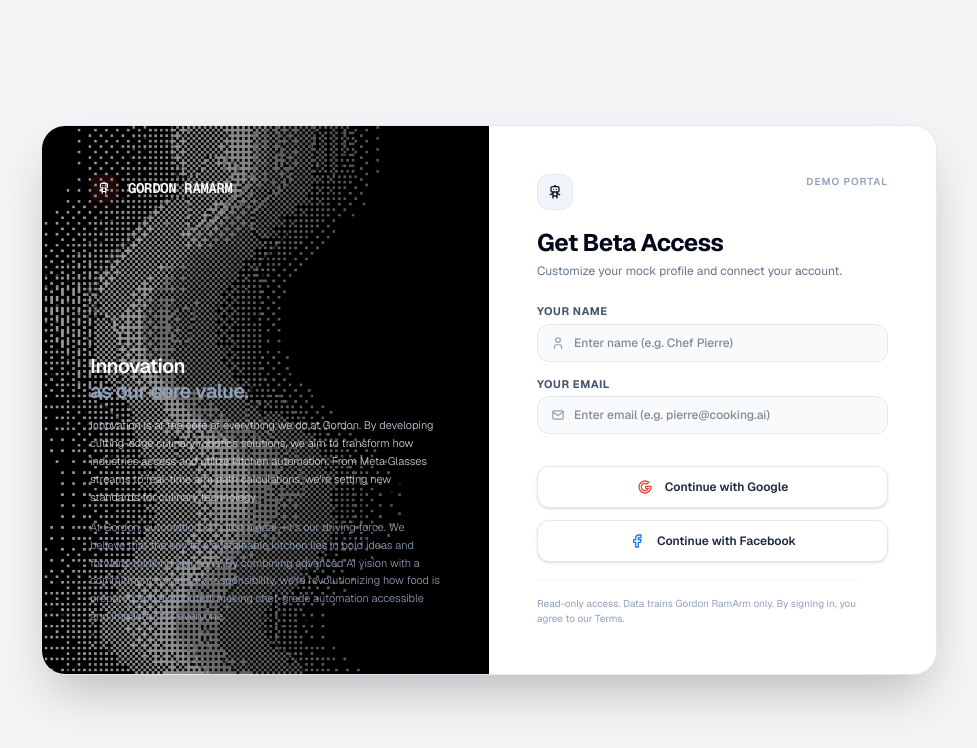
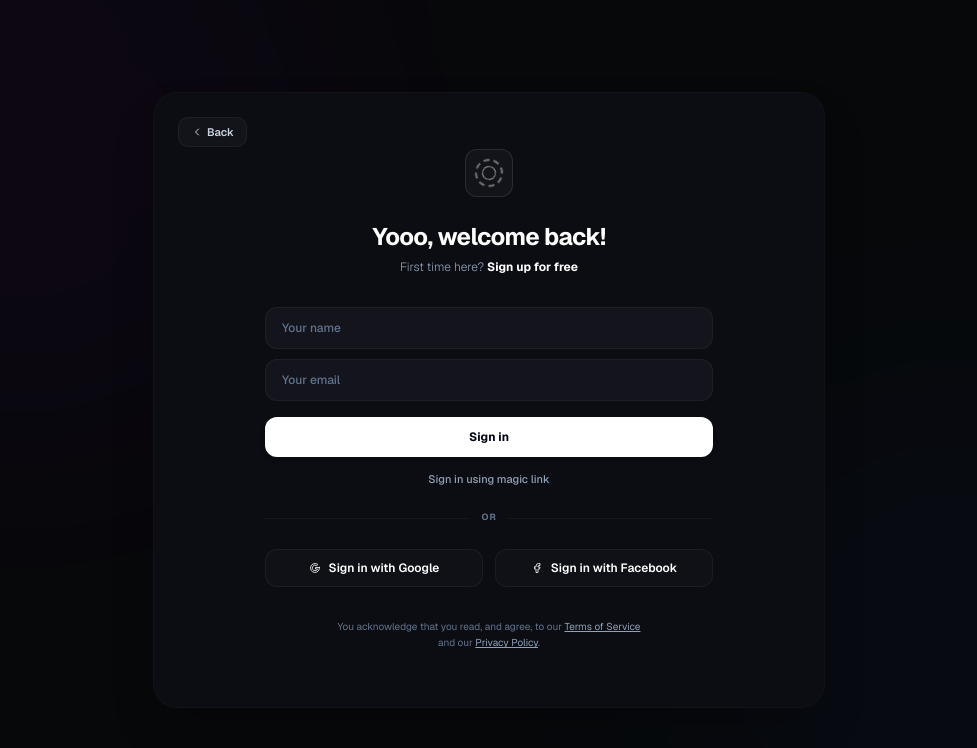
Before and after one commit to talal95c/data-dashboard-front, a Next.js app: page /login in a window 1280 px wide. Shown: the top 748 px of the page, without its empty margins (151-1128 px from the left). Built offline with nearby package versions, Linux system fonts and the light colour scheme.

Commit message:
dsqdqsdqsdqs
dsqdq

```diff
--- a/app/login/page.tsx
+++ b/app/login/page.tsx
@@ -4,12 +4,10 @@ import { useState } from "react"
 import { useRouter } from "next/navigation"
 import { motion, AnimatePresence } from "framer-motion"
 import {
-  TbRobot,
   TbBrandFacebook,
   TbBrandGoogle,
   TbLoader2,
-  TbUser,
-  TbMail
+  TbChevronLeft
 } from "react-icons/tb"
 
 export default function LoginPage() {
@@ -34,7 +32,7 @@ export default function LoginPage() {
 
       const randomCode = Math.random().toString(36).substring(7)
 
-      // Navigate to callback route with parameters
+      // Navigate to callback route
       router.push(
         `/callback?code=${randomCode}&provider=${provider}&name=${encodeURIComponent(name)}&email=${encodeURIComponent(email)}`
       )
@@ -45,19 +43,26 @@ export default function LoginPage() {
   }
 
   return (
-    <div className="min-h-screen flex items-center justify-center bg-[#f3f4f6] text-slate-800 p-4 md:p-8 font-sans">
+    <div className="min-h-screen flex items-center justify-center bg-[#07080a] text-white p-4 md:p-8 font-sans relative overflow-hidden select-none">
+
+      {/* Background ambient lighting */}
+      <div className="absolute inset-0 pointer-events-none z-0">
+        <div className="absolute top-[-20%] left-[-10%] w-[600px] h-[600px] rounded-full bg-purple-600/5 blur-[130px] opacity-75" />
+        <div className="absolute bottom-[-20%] right-[-10%] w-[600px] h-[600px] rounded-full bg-blue-600/5 blur-[120px] opacity-60" />
+      </div>
+
       <AnimatePresence>
         {errorMessage && (
           <motion.div
             initial={{ opacity: 0, y: -20, x: "-50%" }}
             animate={{ opacity: 1, y: 0, x: "-50%" }}
             exit={{ opacity: 0, y: -20, x: "-50%" }}
-            className="fixed top-6 left-1/2 transform bg-red-600 border border-red-500 text-white px-4 py-3 rounded-xl flex items-center gap-3 shadow-xl z-50 text-xs font-semibold"
+            className="fixed top-6 left-1/2 transform bg-red-950 border border-red-500/20 text-red-200 px-4 py-3 rounded-xl flex items-center gap-3 shadow-xl z-50 text-xs font-semibold"
           >
             <span>{errorMessage}</span>
             <button
               onClick={() => setErrorMessage(null)}
-              className="hover:text-gray-200 font-bold ml-2 cursor-pointer focus:outline-none"
+              className="hover:text-white font-bold ml-2 cursor-pointer focus:outline-none"
             >
               ✕
             </button>
@@ -65,146 +70,127 @@ export default function LoginPage() {
         )}
       </AnimatePresence>
 
-      {/* Main Dual-Pane Container Card */}
+      {/* Main Single-Pane Container (Inspired by target mockup) */}
       <motion.div
-        initial={{ opacity: 0, scale: 0.96 }}
-        animate={{ opacity: 1, scale: 1 }}
-        transition={{ duration: 0.4, ease: "easeOut" }}
-        className="w-full max-w-4xl bg-white rounded-3xl shadow-2xl overflow-hidden flex flex-col md:flex-row min-h-[550px] border border-slate-200"
+        initial={{ opacity: 0, y: 10 }}
+        animate={{ opacity: 1, y: 0 }}
+        transition={{ duration: 0.35, ease: "easeOut" }}
+        className="w-full max-w-2xl bg-[#0c0d12] rounded-3xl shadow-2xl p-8 md:p-14 relative z-10 border border-white/[0.02]"
       >
-        {/* Left Pane - Dark Futuristic Gradient Background */}
-        <div className="w-full md:w-1/2 bg-black p-8 md:p-12 flex flex-col justify-between relative overflow-hidden text-white">
-          {/* Ethereal Dither Halftone Background */}
-          <div
-            className="absolute inset-0 bg-cover bg-left opacity-75 pointer-events-none select-none mix-blend-screen animate-pulse"
-            style={{ backgroundImage: "url('/dither_wave_bg.png')" }}
-          />
-          <div className="absolute inset-0 bg-gradient-to-r from-transparent to-black/30 pointer-events-none" />
+        {/* Back Button (top left) */}
+        <button
+          onClick={() => router.push("/")}
+          className="absolute top-6 left-6 flex items-center gap-1 bg-white/[0.03] hover:bg-white/[0.06] border border-white/5 px-3 py-1.5 rounded-lg text-[11px] font-semibold text-slate-300 hover:text-white transition-all cursor-pointer"
+        >
+          <TbChevronLeft className="text-xs" />
+          <span>Back</span>
+        </button>
 
-          {/* Top Row: App Logo */}
-          <div className="relative z-10 flex items-center gap-2.5">
-            <div className="w-7 h-7 bg-bg-danger rounded-lg flex items-center justify-center shadow-lg shadow-red-950/20">
-              <TbRobot className="text-sm text-white" />
-            </div>
-            <span className="font-semibold text-sm tracking-tight font-mono uppercase">
-              Gordon RamArm
-            </span>
-          </div>
+        {/* Form Inner Layout */}
+        <div className="max-w-md mx-auto flex flex-col items-center text-center">
 
-          {/* Bottom Content: Headline & Paragraphs */}
-          <div className="relative z-10 mt-12 md:mt-0 space-y-4">
-            <div>
-              <h2 className="text-[20px] font-semibold tracking-tight text-white leading-tight font-sans">
-                Innovation
-              </h2>
-              <h3 className="text-[20px] font-semibold tracking-tight text-slate-400 leading-none mt-0.5">
-                as our core value.
-              </h3>
-            </div>
-
-            <div className="space-y-3 max-w-sm">
-              <p className="text-[11px] text-slate-300 font-light leading-relaxed">
-                Innovation is at the core of everything we do at Gordon. By developing cutting-edge culinary robotics solutions, we aim to transform how industries access and utilize kitchen automation. From Meta Glasses streams to real-time arm path calculations, we&apos;re setting new standards for culinary technology.
-              </p>
-              <p className="text-[11px] text-slate-400 font-light leading-relaxed">
-                At Gordon, automation isn&apos;t just a goal—it&apos;s our driving force. We believe that the key to a sustainable kitchen lies in bold ideas and forward-thinking solutions. By combining advanced AI vision with a commitment to culinary responsibility, we&apos;re revolutionizing how food is prepared and distributed, making chef-grade automation accessible and impactful for everyone.
-              </p>
-            </div>
+          {/* Logo container: concentric spinning circles */}
+          <div className="w-12 h-12 rounded-xl bg-white/[0.03] border border-white/10 flex items-center justify-center mb-6">
+            <div className="w-7 h-7 rounded-full border-2 border-dashed border-white/40 animate-[spin_30s_linear_infinite] flex items-center justify-center">
+              <div className="w-3.5 h-3.5 rounded-full border border-white/60" />
             </div>
           </div>
 
-        {/* Right Pane - Clean Minimalist Input Form (Light) */}
-        <div className="w-full md:w-1/2 p-8 md:p-12 flex flex-col justify-between bg-white">
-          {/* Form Header */}
-          <div className="flex justify-between items-start">
-            <div className="w-9 h-9 rounded-xl bg-slate-100 flex items-center justify-center text-slate-900 border border-slate-200">
-              <TbRobot className="text-base" />
-            </div>
-            <span className="text-[10px] text-slate-400 font-semibold tracking-widest uppercase">
-              Demo Portal
-            </span>
-          </div>
-
-          {/* Form Fields */}
-          <div className="my-8 md:my-0 space-y-6">
-            <div>
-              <h3 className="text-2xl font-bold tracking-tight text-slate-950">
-                Get Beta Access
-              </h3>
-              <p className="text-xs text-slate-500 mt-1">
-                Customize your mock profile and connect your account.
+          {/* Heading */}
+          <div className="space-y-1.5 mb-8">
+            <h2 className="text-xl font-bold tracking-tight text-white md:text-2xl">
+              Yooo, welcome back!
+            </h2>
+            <p className="text-xs text-slate-400 font-light">
+              First time here? <span className="text-white font-bold hover:underline cursor-pointer">Sign up for free</span>
             </p>
           </div>
 
-            {/* Inputs */}
-            <div className="space-y-3.5">
-              <div>
-                <label className="text-[11px] font-bold text-slate-600 block mb-1 uppercase tracking-wider">
-                  Your Name
-                </label>
-                <div className="relative">
-                  <TbUser className="absolute left-3.5 top-1/2 transform -translate-y-1/2 text-slate-400 text-sm" />
+          {/* Inputs section */}
+          <div className="w-full space-y-2.5 mb-4">
             <input
               type="text"
               value={customName}
               onChange={(e) => setCustomName(e.target.value)}
-                    placeholder="Enter name (e.g. Chef Pierre)"
-                    className="w-full pl-9 pr-4 py-2.5 bg-slate-50 border border-slate-200 rounded-xl text-xs text-slate-900 focus:outline-none focus:border-slate-400 focus:bg-white transition-all font-medium"
+              placeholder="Your name"
+              className="w-full px-4 py-3 bg-[#13141c] border border-white/5 focus:border-white/15 rounded-xl text-xs text-white placeholder-slate-500 font-medium focus:outline-none transition-all"
             />
-                </div>
-              </div>
 
-              <div>
-                <label className="text-[11px] font-bold text-slate-600 block mb-1 uppercase tracking-wider">
-                  Your Email
-                </label>
-                <div className="relative">
-                  <TbMail className="absolute left-3.5 top-1/2 transform -translate-y-1/2 text-slate-400 text-sm" />
             <input
               type="email"
               value={customEmail}
               onChange={(e) => setCustomEmail(e.target.value)}
-                    placeholder="Enter email (e.g. pierre@cooking.ai)"
-                    className="w-full pl-9 pr-4 py-2.5 bg-slate-50 border border-slate-200 rounded-xl text-xs text-slate-900 focus:outline-none focus:border-slate-400 focus:bg-white transition-all font-medium"
+              placeholder="Your email"
+              className="w-full px-4 py-3 bg-[#13141c] border border-white/5 focus:border-white/15 rounded-xl text-xs text-white placeholder-slate-500 font-medium focus:outline-none transition-all"
             />
           </div>
-              </div>
-            </div>
 
-            {/* Buttons stack */}
-            <div className="space-y-3 pt-2">
+          {/* Submit Sign In button */}
           <button
             onClick={() => handleLogin("google")}
             disabled={loadingProvider !== null}
-                className="w-full flex items-center justify-center gap-3 border border-slate-200 rounded-xl py-3 px-4 font-semibold text-xs transition-all duration-200 cursor-pointer shadow-sm bg-white text-slate-800 hover:bg-slate-50 active:scale-[0.99] disabled:opacity-50 disabled:pointer-events-none"
+            className="w-full bg-white text-slate-950 font-bold text-xs py-3 rounded-xl hover:opacity-90 active:scale-[0.99] transition-all cursor-pointer shadow-md select-none mb-3.5 disabled:opacity-50"
+          >
+            {loadingProvider !== null ? (
+              <TbLoader2 className="text-base text-slate-950 animate-spin" />
+            ) : (
+              <span>Sign in</span>
+            )}
+          </button>
+
+          {/* Magic link link */}
+          <button
+            onClick={() => handleLogin("google")}
+            className="text-[11px] text-slate-400 hover:text-white font-medium transition-colors cursor-pointer bg-transparent border-none"
+          >
+            Sign in using magic link
+          </button>
+
+          {/* Divider */}
+          <div className="relative w-full flex items-center justify-center my-6">
+            <div className="absolute inset-x-0 h-[1px] bg-white/5" />
+            <span className="relative z-10 px-3 bg-[#0c0d12] text-[9px] text-slate-500 font-bold uppercase tracking-widest">
+              or
+            </span>
+          </div>
+
+          {/* Side-by-side SSO custom styled buttons */}
+          <div className="w-full grid grid-cols-2 gap-3 mb-8">
+            <button
+              onClick={() => handleLogin("google")}
+              disabled={loadingProvider !== null}
+              className="flex items-center justify-center gap-2 border border-white/5 hover:border-white/15 bg-white/[0.02] text-white py-2.5 rounded-xl text-xs font-semibold transition-all cursor-pointer hover:bg-white/[0.04] active:scale-[0.99]"
             >
               {loadingProvider === "google" ? (
-                  <TbLoader2 className="text-base text-blue-500 animate-spin" />
+                <TbLoader2 className="text-xs text-blue-400 animate-spin" />
               ) : (
-                  <TbBrandGoogle className="text-base text-[#EA4335]" />
+                <TbBrandGoogle className="text-xs text-white/80" />
               )}
-                <span>Continue with Google</span>
+              <span>Sign in with Google</span>
             </button>
 
             <button
               onClick={() => handleLogin("facebook")}
               disabled={loadingProvider !== null}
-                className="w-full flex items-center justify-center gap-3 border border-slate-200 rounded-xl py-3 px-4 font-semibold text-xs transition-all duration-200 cursor-pointer shadow-sm bg-white text-slate-800 hover:bg-slate-50 active:scale-[0.99] disabled:opacity-50 disabled:pointer-events-none"
+              className="flex items-center justify-center gap-2 border border-white/5 hover:border-white/15 bg-white/[0.02] text-white py-2.5 rounded-xl text-xs font-semibold transition-all cursor-pointer hover:bg-white/[0.04] active:scale-[0.99]"
             >
               {loadingProvider === "facebook" ? (
-                  <TbLoader2 className="text-base text-blue-500 animate-spin" />
+                <TbLoader2 className="text-xs text-blue-400 animate-spin" />
               ) : (
-                  <TbBrandFacebook className="text-base text-[#1877F2]" />
+                <TbBrandFacebook className="text-xs text-white/80" />
               )}
-                <span>Continue with Facebook</span>
+              <span>Sign in with Facebook</span>
             </button>
           </div>
+
+          {/* Legal notes */}
+          <div className="text-[10px] text-slate-500 leading-relaxed max-w-xs">
+            You acknowledge that you read, and agree, to our{" "}
+            <a href="#" className="text-slate-400 underline hover:text-white transition-colors">Terms of Service</a>{" "}
+            and our{" "}
+            <a href="#" className="text-slate-400 underline hover:text-white transition-colors">Privacy Policy</a>.
           </div>
 
-          {/* Legal Note */}
-          <div className="text-[10px] text-slate-400 leading-normal max-w-xs border-t border-slate-100 pt-4">
-            Read-only access. Data trains Gordon RamArm only. By signing in, you agree to our Terms.
-          </div>
         </div>
       </motion.div>
     </div>
--- a/components/gallery/StatusBadge.tsx
+++ b/components/gallery/StatusBadge.tsx
@@ -33,7 +33,7 @@ export default function StatusBadge({ status }: StatusBadgeProps) {
   const current = config[status] || config.pending
 
   return (
-    <span className={`inline-flex items-center px-2 py-0.5 rounded-[20px] text-[10px] font-semibold tracking-wider leading-none select-none uppercase ${current.bgClass} ${current.textClass}`}>
+    <span className={`inline-flex items-center px-1.5 py-0.5 rounded text-[10px] font-medium tracking-wide leading-none select-none ${current.bgClass} ${current.textClass}`}>
       {current.label}
     </span>
   )
--- a/components/layout/NavPanel.tsx
+++ b/components/layout/NavPanel.tsx
@@ -69,7 +69,7 @@ export default function NavPanel({ isMobileDrawer = false, onCloseMobile }: NavP
   ]
 
   return (
-    <div className={`flex flex-col h-full bg-surface-1/75 backdrop-blur-md border-r border-border-custom p-[14px_10px] w-[220px] flex-shrink-0 select-none overflow-y-auto ${
+    <div className={`flex flex-col h-full bg-surface-1/75 backdrop-blur-md border-r border-border-custom py-4 px-2.5 w-[220px] flex-shrink-0 select-none overflow-y-auto ${
       isMobileDrawer ? "w-full border-r-0" : ""
     }`}>
       {/* Section 4.2: Source Filters */}
--- a/components/upload/UploadZone.tsx
+++ b/components/upload/UploadZone.tsx
@@ -136,8 +136,8 @@ export default function UploadZone() {
 
   return (
     <motion.div
-      initial={{ opacity: 0, y: -15, filter: "blur(2px)" }}
-      animate={{ opacity: 1, y: 0, filter: "blur(0px)" }}
+      initial={{ opacity: 0, y: -10 }}
+      animate={{ opacity: 1, y: 0 }}
       id="upload-dropzone"
       className="p-[18px_18px_0_18px] select-none relative"
     >
@@ -158,7 +158,7 @@ export default function UploadZone() {
         onClick={onButtonClick}
         animate={{ scale: isDragActive ? 1.01 : 1 }}
         transition={{ type: "spring", stiffness: 350, damping: 25 }}
-        className={`relative flex flex-col items-center justify-center rounded-xl p-[28px_20px] text-center border-1.5 transition-all duration-150 cursor-pointer ${
+        className={`relative flex flex-col items-center justify-center rounded-lg p-7 text-center border transition-all duration-150 cursor-pointer ${
           isDragActive
             ? "border-border-accent bg-bg-accent/40"
             : "border-dashed border-border-strong bg-surface-1 hover:border-text-secondary"
```
Also changed, not shown: components/gallery/GalleryGrid.tsx (+18 -23 lines), components/gallery/VideoCard.tsx (+4 -4 lines), components/layout/DashboardLayoutClient.tsx (+48 -5 lines), public/dither_landscape.png (added). Lines whose indentation alone changed are shown as unchanged.
